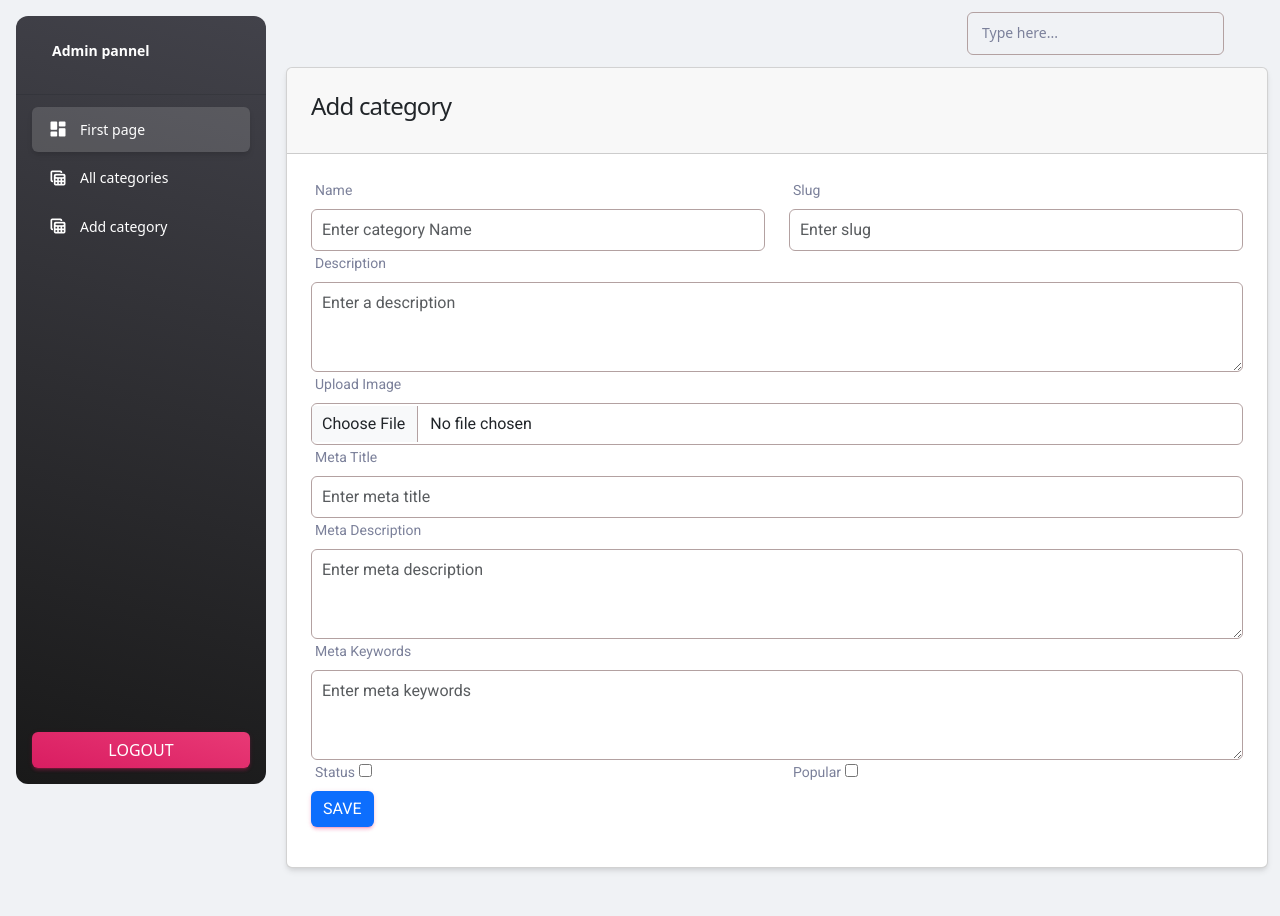
After one commit to venuraka/web-project, a PHP site: page /admin/add-category.php in a window 1280 px wide. The commit adds this page. Run offline with PHP 8.4, Linux system fonts and the light colour scheme; the visitor is signed in with stand-in values (Sample User, id 1); some libraries are stand-ins or nearby versions.

Commit message:
new changes

```diff
--- /dev/null
+++ b/admin/add-category.php
@@ -0,0 +1,59 @@
+<?php
+include('adminpannel/header.php');
+include('../middleware/adminmiddleware.php');
+?>
+<div class="container">
+      <div class="row">
+        <div class="col-md-12">
+            <div class="card">
+                <div class="card-header">
+                    <h4> Add category</h4>
+                </div>
+                <div class="card-body">
+                    <form action="code.php" method="post" enctype="multipart/form-data">
+                    <div class="row">
+                        <div class="col-md-6">
+                        <label  for="">Name</label>
+                        <input type="text" name="name" placeholder="Enter category Name" class="form-control">
+                        </div>
+                        <div class="col-md-6">
+                        <label  for="">Slug</label>
+                        <input type="text" name="slug" placeholder="Enter slug" class="form-control">
+                        </div>
+                        <div class="col-md-12">
+                        <label for="">Description</label>
+                        <textarea rows="3" name="description" placeholder="Enter a description" class="form-control"></textarea>
+                        </div>
+                        <div class="col-md-12">
+                        <label  for="">Upload Image</label>
+                        <input type="file" name="image" class="form-control">
+                        </div>
+                        <div class="col-md-12">
+                        <label  for="">Meta Title</label>
+                        <input type="text" name="meta_title" placeholder="Enter meta title" class="form-control">
+                        </div>
+                        <div class="col-md-12">
+                        <label  for="">Meta Description</label>
+                        <textarea rows="3" name="meta_description" placeholder="Enter meta description" class="form-control"></textarea>
+                        </div>
+                        <div class="col-md-12">
+                        <label  for="">Meta Keywords</label>
+                        <textarea rows="3" name="meta_keywords" placeholder="Enter meta keywords" class="form-control"></textarea>
+                        </div>
+                        <div class="col-md-6">
+                        <label  for="">Status</label>
+                        <input type="checkbox" name="status">
+                        </div>
+                        <div class="col-md-6">
+                        <label  for="">Popular</label>
+                        <input type="checkbox" name="popular">
+                        </div>
+                        <div class="col-md-12">
+                            <button  type="submit" class="btn btn-primary" name="add_category_btn">Save</button>
+                    </div>
+                    </form>
+                </div>
+            </div>
+        </div>
+</div>
+<?php include('adminpannel/footer.php'); ?>
--- a/admin/adminpannel/footer.php
+++ b/admin/adminpannel/footer.php
@@ -14,5 +14,19 @@
   <script src="../assets/js/bootstrap.bundle.min.js"></script>
   <script src="../assets/js/perfect-scrollbar.min.js"></script>
   <script src="../assets/js/smooth-scrollbar.min.js"></script>
+    <!--Alertify Js -->
+    <script src="//cdn.jsdelivr.net/npm/alertifyjs@1.13.1/build/alertify.min.js"></script>
+       <script>
+                  <?php
+                  if(isset($_SESSION['message']))
+                          {
+                ?>
+                alertify.set('notifier' , 'position' ,  'top-right');
+                alertify.success('<?= $_SESSION['message']; ?>');
+        <?php
+                unset($_SESSION['message']);
+                }
+                ?>
+       </script>
 </body>
 </html>
--- a/admin/adminpannel/header.php
+++ b/admin/adminpannel/header.php
@@ -1,3 +1,4 @@
+<?php session_start(); ?>
 <!DOCTYPE html>
 <html lang="en">
 
@@ -5,7 +6,7 @@
   <meta charset="utf-8" />
   <meta name="viewport" content="width=device-width, initial-scale=1, shrink-to-fit=no">
   <title>
-      NSBM WEB PROJECT (GROUP 24)
+      Fancy style
   </title>
   <!--     Fonts and icons     -->
   <link rel="stylesheet" type="text/css" href="https://fonts.googleapis.com/css?family=Roboto:300,400,500,700,900|Roboto+Slab:400,700" />
@@ -16,6 +17,16 @@
   <link href="https://fonts.googleapis.com/icon?family=Material+Icons+Round" rel="stylesheet">
   <!-- CSS Files -->
   <link id="pagestyle" href="assets/css/material-dashboard.min.css" rel="stylesheet" />
+  <!--Alertify Js -->
+  <link rel="stylesheet" href="//cdn.jsdelivr.net/npm/alertifyjs@1.13.1/build/css/alertify.min.css"/>
+  <link rel="stylesheet" href="//cdn.jsdelivr.net/npm/alertifyjs@1.13.1/build/css/themes/bootstrap.min.css"/>
+  <style>
+    .form-control
+    {
+      border: 1px solid #b3a1a1 !important;
+      padding: 8px 10px;
+}
+  </style>
 </head>
 
 <body class="g-sidenav-show  bg-gray-200">
--- a/admin/adminpannel/sidebar.php
+++ b/admin/adminpannel/sidebar.php
@@ -9,26 +9,33 @@
     <div class="collapse navbar-collapse  w-auto  max-height-vh-100" id="sidenav-collapse-main">
       <ul class="navbar-nav">
         <li class="nav-item">
-          <a class="nav-link text-white active bg-gradient-primary" " href="../pages/dashboard.html">
+          <a class="nav-link text-white active bg-gradient-primary"  href="../pages/dashboard.html">
             <div class="text-white text-center me-2 d-flex align-items-center justify-content-center">
               <i class="material-icons opacity-10">dashboard</i>
             </div>
             <span class="nav-link-text ms-1">First page</span>
           </a>
-        </li>
-        <li class="nav-item">
-          <a class="nav-link text-white " href="../pages/tables.html">
+        </li><li class="nav-item">
+          <a class="nav-link text-white " href="category.php">
             <div class="text-white text-center me-2 d-flex align-items-center justify-content-center">
               <i class="material-icons opacity-10">table_view</i>
             </div>
-            <span class="nav-link-text ms-1">Second Page</span>
+            <span class="nav-link-text ms-1">All categories</span>
+          </a>
+        <li class="nav-item">
+          <a class="nav-link text-white " href="add-category.php">
+            <div class="text-white text-center me-2 d-flex align-items-center justify-content-center">
+              <i class="material-icons opacity-10">table_view</i>
+            </div>
+            <span class="nav-link-text ms-1">Add category</span>
           </a>
         </li>
       </ul>
     </div>
     <div class="sidenav-footer position-absolute w-100 bottom-0 ">
       <div class="mx-3">
-        <a class="btn bg-gradient-primary mt-4 w-100" href="https://www.creative-tim.com/product/material-dashboard-pro?ref=sidebarfree" type="button">Upgrade to pro</a>
+        <a class="btn bg-gradient-primary mt-4 w-100"
+        href="../logout.php">Logout</a>
       </div>
     </div>
   </aside>
```
Also changed, not shown: admin/category.php (added, +39 -0 lines), admin/code.php (added, +36 -0 lines), admin/config/dbcong.php (deleted, +0 -15 lines), admin/index.php (+11 -2 lines), includes/navbar.php (+47 -8 lines), index.php (+25 -5 lines), 6 other files.
